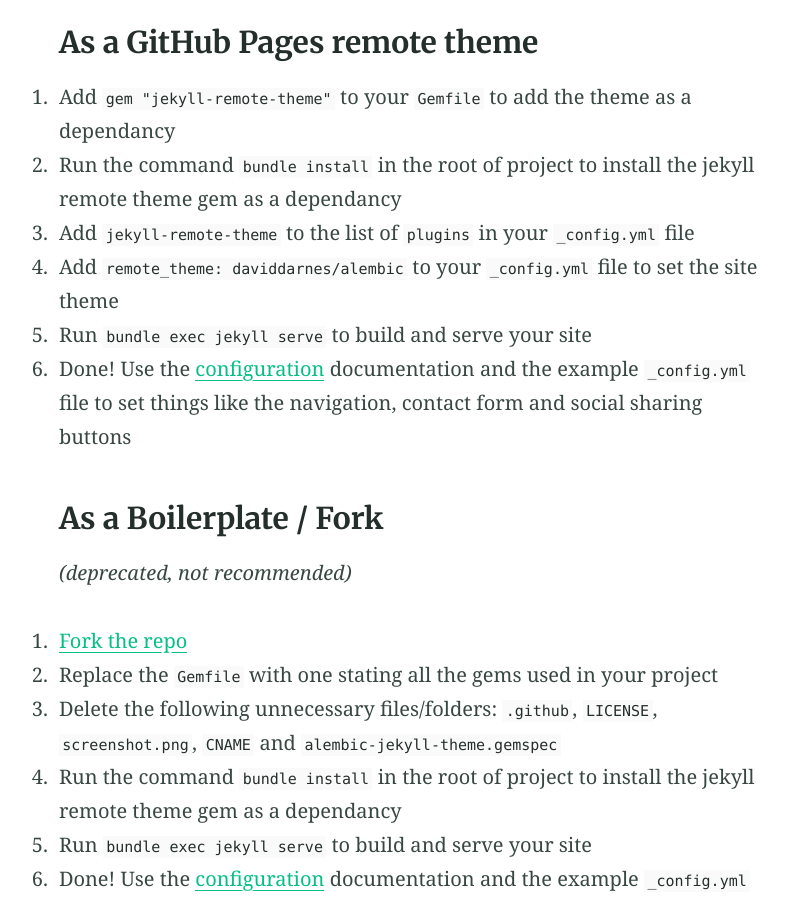
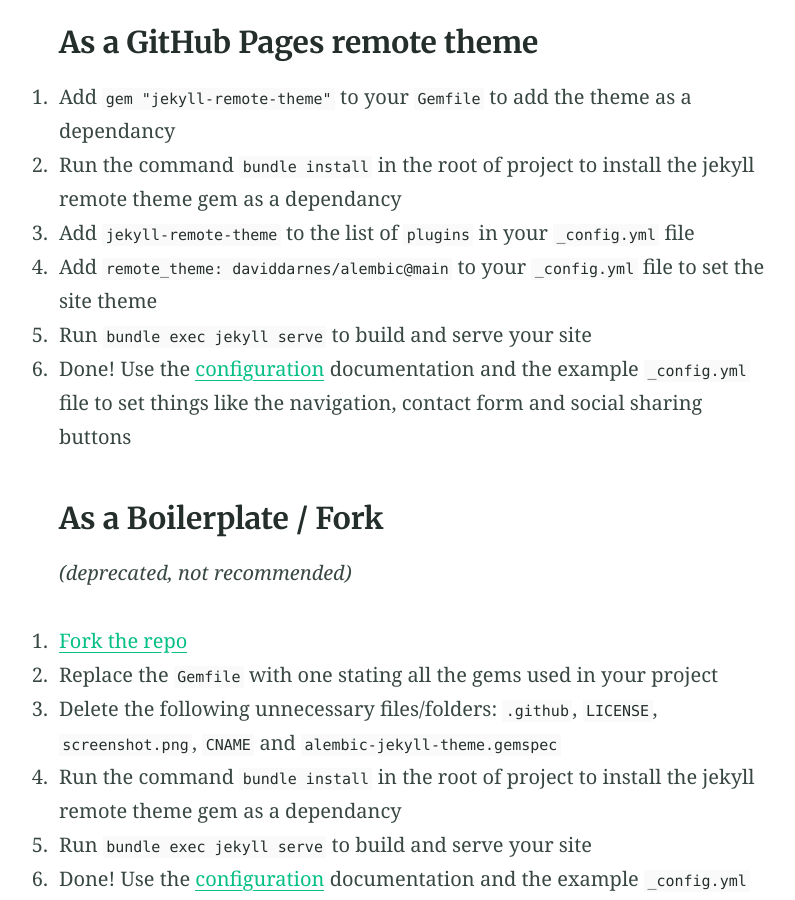
Before and after one commit to daviddarnes/alembic, a Jekyll site: the page built from index.md, in a window 1280 px wide and 900 px high, scrolled down 4008 px. Shown: the whole window, without its empty margins (224-1019 px from the left). Built offline with Jekyll 4.4.1, drawn with Linux system fonts in a browser that asks for light colours.

Commit message:
Update index.md

```diff
--- a/index.md
+++ b/index.md
@@ -69,7 +69,7 @@
 1. Add `gem "jekyll-remote-theme"` to your `Gemfile` to add the theme as a dependancy
 2. Run the command `bundle install` in the root of project to install the jekyll remote theme gem as a dependancy
 3. Add `jekyll-remote-theme` to the list of `plugins` in your `_config.yml` file
-4. Add `remote_theme: daviddarnes/alembic` to your `_config.yml` file to set the site theme
+4. Add `remote_theme: daviddarnes/alembic@main` to your `_config.yml` file to set the site theme
 5. Run `bundle exec jekyll serve` to build and serve your site
 6. Done! Use the [configuration](#configuration) documentation and the example [`_config.yml`](https://github.com/daviddarnes/alembic/blob/master/_config.yml) file to set things like the navigation, contact form and social sharing buttons
 
```
